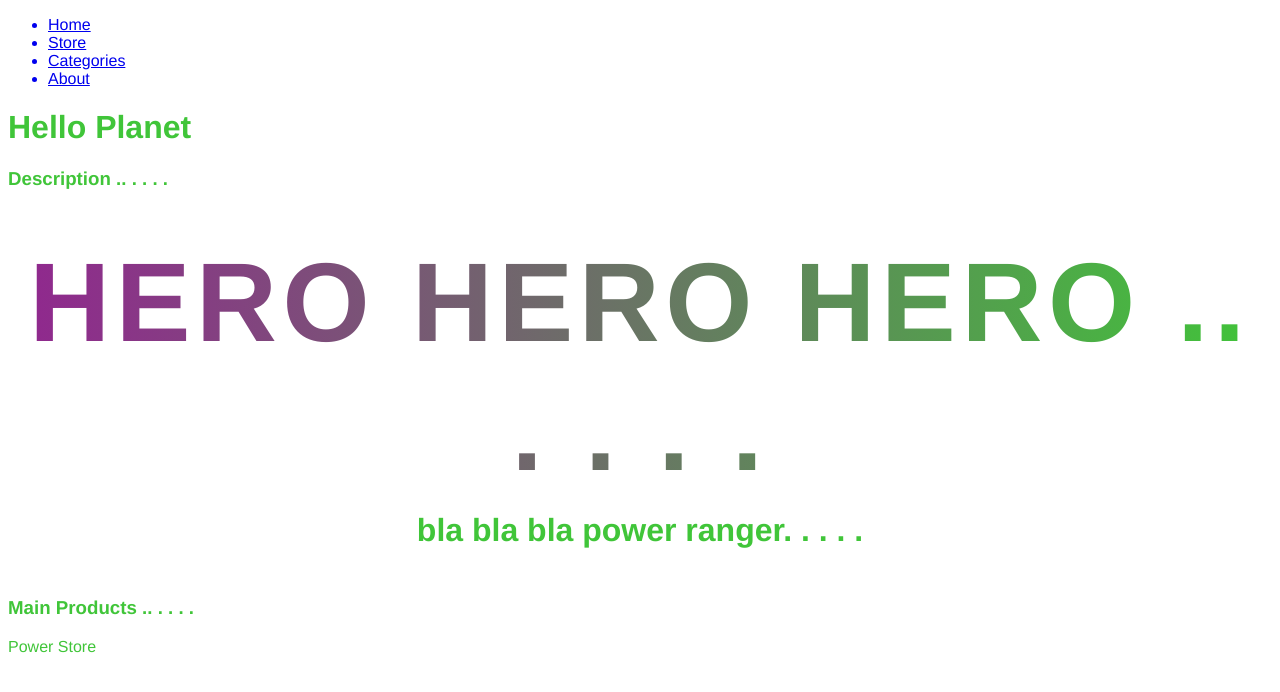
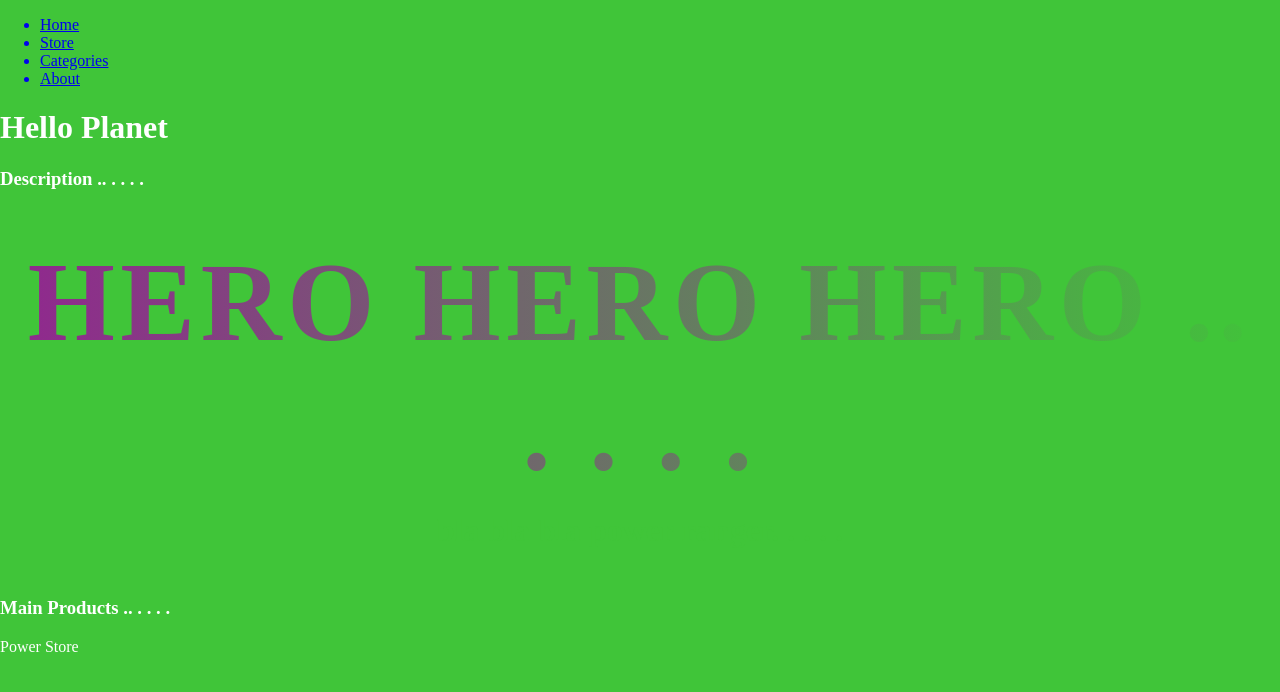
Before and after one commit to martinpercu/Nextjs-16-Store, a Next.js app: page / in a window 1280 px wide. Shown: the top 692 px of the page. Built offline with nearby package versions, Linux system fonts and the light colour scheme.

Commit message:
adding a globals sass

```diff
--- a/src/app/layout.tsx
+++ b/src/app/layout.tsx
@@ -3,6 +3,7 @@ import { Geist, Geist_Mono } from "next/font/google";
 import { Header } from 'app/components/shared/Header'
 import { Footer } from 'app/components/shared/Footer'
 import '../sass/main.sass'
+import '../sass/globals.sass'
 
 
 const geistSans = Geist({
--- a/src/sass/_variables.sass
+++ b/src/sass/_variables.sass
@@ -1,4 +1,8 @@
 $color-primary: #40c539ff
 $color-secondary: #91268fff
+$border-color: #302c3f
+$text-color: #fff
+$gradient: linear-gradient(270deg, $color-secondary, $color-primary)
+$main-contrast: #ff4980
 
 $font-stack: 'Helvetica Neue', sans-serif
--- /dev/null
+++ b/src/sass/globals.sass
@@ -0,0 +1,8 @@
+@use './variables' as *
+
+
+body
+  margin: 0
+  padding: 0
+  background: $color-primary
+  color: $text-color
--- a/src/sass/main.sass
+++ b/src/sass/main.sass
@@ -1,5 +1 @@
 @use './variables' as *
-
-body
-  font-family: $font-stack
-  color: $color-primary
```
Also changed, not shown: 1 other file (tests, documents, lock files or other folders).
